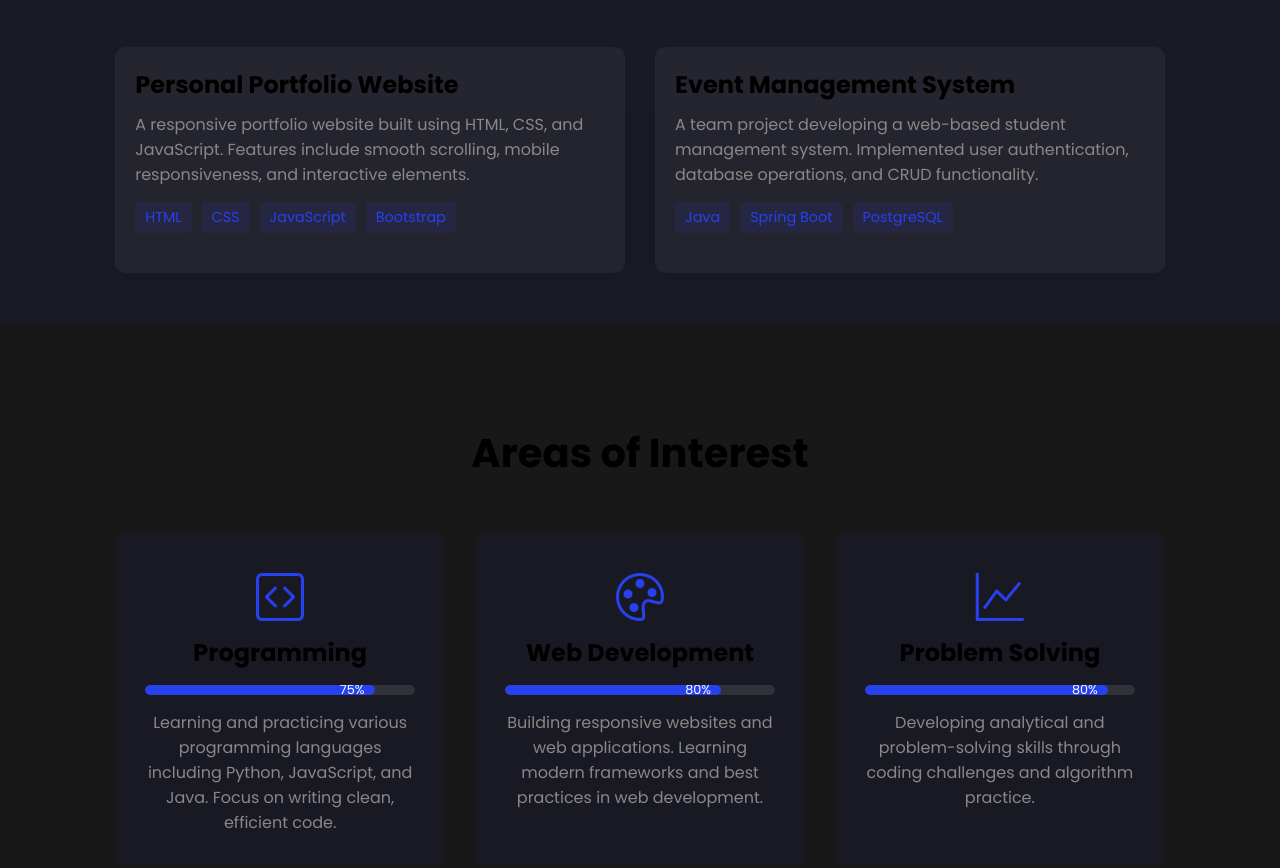
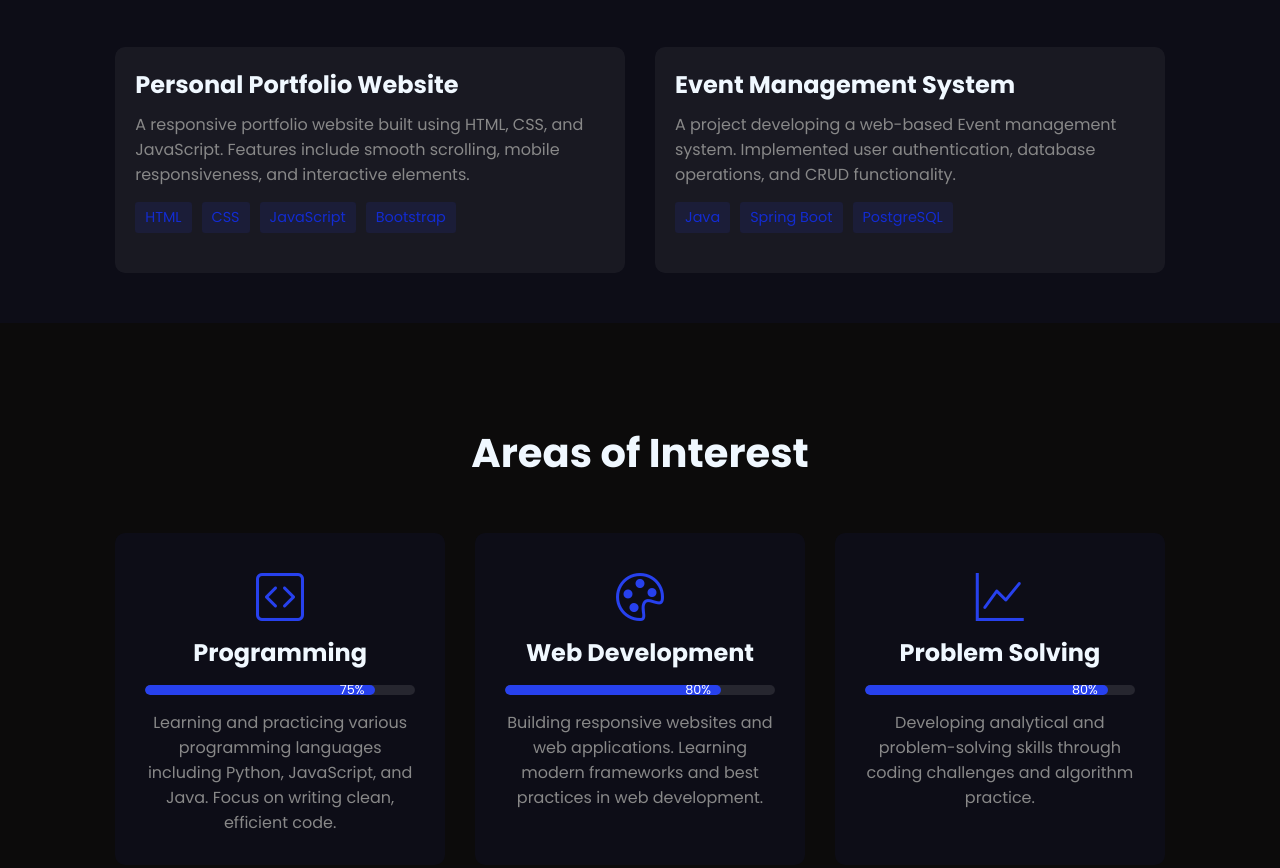
Before and after one commit to boyo-code/Portfolio, a plain HTML site: page index.html in a window 1280 px wide. Shown: the part 1921-2789 px from the top of the page. Drawn offline with nearby package versions, Linux system fonts and the light colour scheme.

Commit message:
modified

```diff
--- a/Style.css
+++ b/Style.css
@@ -6,7 +6,7 @@
 }
 
 body {
-    background: rgb(25, 24, 24);
+    background: rgb(12, 11, 11);
 }
 
 a {
@@ -99,12 +99,14 @@ a {
 /* About Section */
 .About {
     padding: 100px 9% 50px;
+    color: aliceblue;
 }
 
 .About-content h2 {
     font-size: 2.5rem;
     margin-bottom: 50px;
     text-align: center;
+    color: aliceblue;
 }
 
 .About-info {
@@ -121,6 +123,7 @@ a {
     font-size: 1.1rem;
     line-height: 1.8;
     margin-bottom: 30px;
+
 }
 
 .skills h3, .education h3 {
@@ -163,6 +166,7 @@ a {
 .Portfolio {
     padding: 100px 9% 50px;
     background: rgba(39, 65, 238, 0.05);
+    color: aliceblue;
 }
 
 .Portfolio h2 {
@@ -235,12 +239,13 @@ a {
     background: rgba(39, 65, 238, 0.1);
     border-radius: 3px;
     font-size: 0.9rem;
-    color: rgb(39, 65, 238);
+    color: rgb(19, 44, 209);
 }
 
 /* Services Section */
 .Services {
     padding: 100px 9% 50px;
+    color: aliceblue;
 }
 
 .Services h2 {
@@ -314,6 +319,7 @@ a {
 .Contact {
     padding: 100px 9% 50px;
     background: rgba(39, 65, 238, 0.05);
+    color: aliceblue;
 }
 
 .Contact h2 {
@@ -370,6 +376,7 @@ footer {
     text-align: center;
     padding: 20px;
     background: rgba(39, 65, 238, 0.05);
+    color: aliceblue;
 }
 
 /* Responsive Design */
--- a/index.html
+++ b/index.html
@@ -108,7 +108,7 @@
                 </div>
                 <div class="Portfolio-info">
                     <h3>Event Management System</h3>
-                    <p>A team project developing a web-based student management system. Implemented user authentication, database operations, and CRUD functionality.</p>
+                    <p>A  project developing a web-based Event management system. Implemented user authentication, database operations, and CRUD functionality.</p>
                     <div class="project-tech">
                         <span>Java</span>
                         <span>Spring Boot</span>
```
